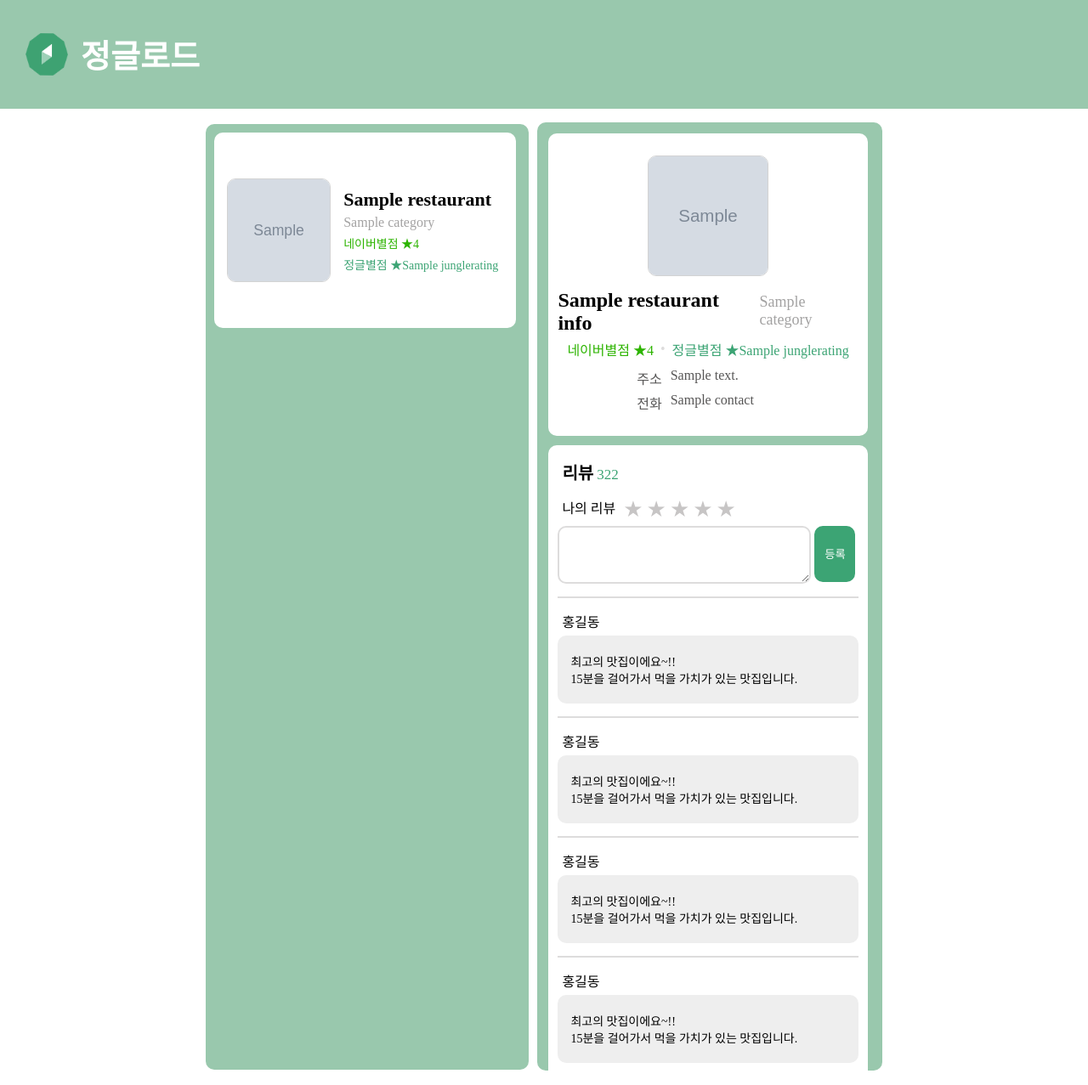
After one commit to chohk10/jungle-road, a Flask app: template templates/details.html in a window 1280 px wide. The commit adds this page. Shown: the whole page at 85% size. Run offline with Flask 2, Linux system fonts and the light colour scheme; the template is opened without the code that fills it: most values are stand-ins (such as "Sample title", 1, 10 or a date in 2020); grey boxes marked "Sample" are stand-in pictures.

Commit message:
feat: detail페이시 상속 구현

```diff
--- a/app.py
+++ b/app.py
@@ -40,6 +40,7 @@ def index():
 
     return render_template("index.html", isLogedIn=isLogedIn, name=name, restaurants=restaurants)
 
+
 @app.route("/api/v1/restaurants/<id>", methods=['GET'])
 @jwt_required(optional=True)
 def read(id):
@@ -61,8 +62,8 @@ def read(id):
             is_mine = False
         review_data.append(is_mine)
         review_list.append(review_data)
-
-    return render_template('index.html', restaurant_info=restaurant_info, review_list=review_list)
+    print(restaurant_info)
+    return render_template('details.html', restaurant_info=restaurant_info, review_list=review_list)
 
 
 # TODO : 프론트에서 암호화된 비밀번호를 받아 암호화된 비밀번호끼리 비교
--- /dev/null
+++ b/templates/details.html
@@ -0,0 +1,83 @@
+{% extends 'index.html' %} {% block details %}
+<div class="restaurant-info-card">
+  <div class="detail-wrap">
+    <img class="detail-image" src="{{ restaurant_info.images }}" />
+    <div class="detail-title">
+      <div class="detail-name">{{ restaurant_info.name }}</div>
+      <div class="detail-category">{{ restaurant_info.category }}</div>
+    </div>
+    <div class="rating">
+      <div class="rating-naver">네이버별점 ★{{ restaurant_info.rating }}</div>
+      <div class="divider">•</div>
+      <div class="rating-jungle">
+        정글별점 ★{{ restaurant_info.junglerating }}
+      </div>
+    </div>
+  </div>
+  <div class="more-info">
+    <div class="address">
+      <div class="address-title">주소</div>
+      <div class="address-content">{{ restaurant_info.address }}</div>
+    </div>
+    <div class="contact">
+      <div class="contact-title">전화</div>
+      <div class="contact-content">{{ restaurant_info.contact }}</div>
+    </div>
+  </div>
+</div>
+
+<div class="reviews">
+  <div class="reviews-title">리뷰</div>
+  <div class="reviews-count">322</div>
+
+  <div class="review-post">
+    <div class="review-post-title">나의 리뷰</div>
+    <div id="rating_bar">
+      <span id="rate_1" onclick="rate1()"></span>
+      <span id="rate_2" onclick="rate2()"></span>
+      <span id="rate_3" onclick="rate3()"></span>
+      <span id="rate_4" onclick="rate4()"></span>
+      <span id="rate_5" onclick="rate5()"></span>
+    </div>
+    <textarea id="" cols="30" rows="4"></textarea>
+    <button>등록</button>
+  </div>
+
+  <!-- TODO : 리뷰 리스트에 별점정보 추가하기 -->
+
+  <div class="review-list">
+    <hr />
+    <div class="review-card">
+      <div class="review-name">홍길동</div>
+      <div class="review-text">
+        최고의 맛집이에요~!!<br />
+        15분을 걸어가서 먹을 가치가 있는 맛집입니다.
+      </div>
+    </div>
+    <hr />
+    <div class="review-card">
+      <div class="review-name">홍길동</div>
+      <div class="review-text">
+        최고의 맛집이에요~!!<br />
+        15분을 걸어가서 먹을 가치가 있는 맛집입니다.
+      </div>
+    </div>
+    <hr />
+    <div class="review-card">
+      <div class="review-name">홍길동</div>
+      <div class="review-text">
+        최고의 맛집이에요~!!<br />
+        15분을 걸어가서 먹을 가치가 있는 맛집입니다.
+      </div>
+    </div>
+    <hr />
+    <div class="review-card">
+      <div class="review-name">홍길동</div>
+      <div class="review-text">
+        최고의 맛집이에요~!!<br />
+        15분을 걸어가서 먹을 가치가 있는 맛집입니다.
+      </div>
+    </div>
+  </div>
+</div>
+{% endblock %}
--- a/templates/index.html
+++ b/templates/index.html
@@ -15,6 +15,14 @@
     <script src="https://ajax.googleapis.com/ajax/libs/jquery/3.5.1/jquery.min.js"></script>
     <script>
       /* TODO : 음식점 리스트에서 음심적 이름을 클릭하는 경우 오른쪽 화면 html이 추가됨 */
+      function moreInfoRestaurant(restaurantId) {
+        $.ajax({
+          type: "GET",
+          url: "/api/v1/restaurants/" + restaurantId,
+          data: {},
+          success: function (respose) {},
+        });
+      }
     </script>
   </head>
 
@@ -43,7 +51,11 @@
     <div class="main-div">
       <div class="restaurant-list">
         {% for restaurant in restaurants %}
-        <div class="restaurant-info-mini" id="{{ restaurant.id }}">
+        <div
+          class="restaurant-info-mini"
+          id="{{ restaurant.id }}"
+          onclick="moreInfoRestaurant('{{ restaurant.id }}')"
+        >
           <img class="restaurant-img-mini" src="{{ restaurant.images[0] }}" />
           <div class="info-mini">
             <div class="mini-name" onclick="">{{ restaurant.name }}</div>
@@ -61,87 +73,7 @@
 
       <!-- TODO : 아무런 동작이 없었을 때의 기본 화면 디자인하기 -->
 
-      <div class="restaurant-info">
-        <div class="restaurant-info-card">
-          <div class="detail-wrap">
-            <img class="detail-image" src="../static/jungle-icon.png" />
-            <div class="detail-title">
-              <div class="detail-name">밥 먹으러 가자</div>
-              <div class="detail-category">백반 가정식</div>
-            </div>
-            <div class="rating">
-              <div class="rating-naver">네이버별점 ★4.5</div>
-              <div class="divider">•</div>
-              <div class="rating-jungle">정글별점 ★4.8</div>
-            </div>
-          </div>
-          <div class="more-info">
-            <div class="address">
-              <div class="address-title">주소</div>
-              <div class="address-content">대전시 유성구 문지로 123-45</div>
-            </div>
-            <div class="contact">
-              <div class="contact-title">전화</div>
-              <div class="contact-content">010-1234-5678</div>
-            </div>
-          </div>
-        </div>
-
-        <div class="reviews">
-          <div class="reviews-title">리뷰</div>
-          <div class="reviews-count">322</div>
-
-          <div class="review-post">
-            <div class="review-post-title">나의 리뷰</div>
-            <div id="rating_bar">
-              <span id="rate_1" onclick="rate1()"></span>
-              <span id="rate_2" onclick="rate2()"></span>
-              <span id="rate_3" onclick="rate3()"></span>
-              <span id="rate_4" onclick="rate4()"></span>
-              <span id="rate_5" onclick="rate5()"></span>
-            </div>
-            <textarea id="" cols="30" rows="4"></textarea>
-            <button>등록</button>
-          </div>
-
-          <!-- TODO : 리뷰 리스트에 별점정보 추가하기 -->
-
-          <div class="review-list">
-            <hr />
-            <div class="review-card">
-              <div class="review-name">홍길동</div>
-              <div class="review-text">
-                최고의 맛집이에요~!!<br />
-                15분을 걸어가서 먹을 가치가 있는 맛집입니다.
-              </div>
-            </div>
-            <hr />
-            <div class="review-card">
-              <div class="review-name">홍길동</div>
-              <div class="review-text">
-                최고의 맛집이에요~!!<br />
-                15분을 걸어가서 먹을 가치가 있는 맛집입니다.
-              </div>
-            </div>
-            <hr />
-            <div class="review-card">
-              <div class="review-name">홍길동</div>
-              <div class="review-text">
-                최고의 맛집이에요~!!<br />
-                15분을 걸어가서 먹을 가치가 있는 맛집입니다.
-              </div>
-            </div>
-            <hr />
-            <div class="review-card">
-              <div class="review-name">홍길동</div>
-              <div class="review-text">
-                최고의 맛집이에요~!!<br />
-                15분을 걸어가서 먹을 가치가 있는 맛집입니다.
-              </div>
-            </div>
-          </div>
-        </div>
-      </div>
+      <div class="restaurant-info">{% block details %} {% endblock %}</div>
     </div>
   </body>
 </html>
```
